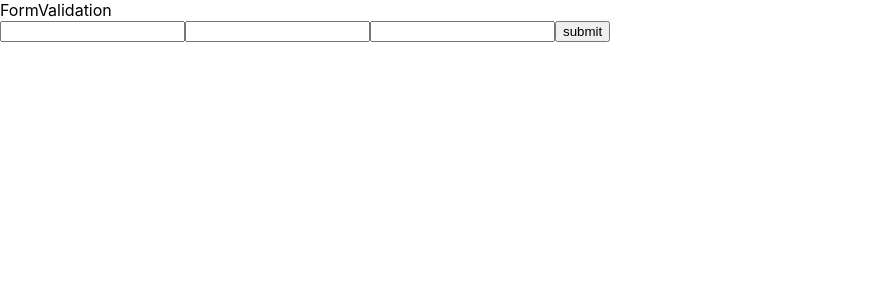
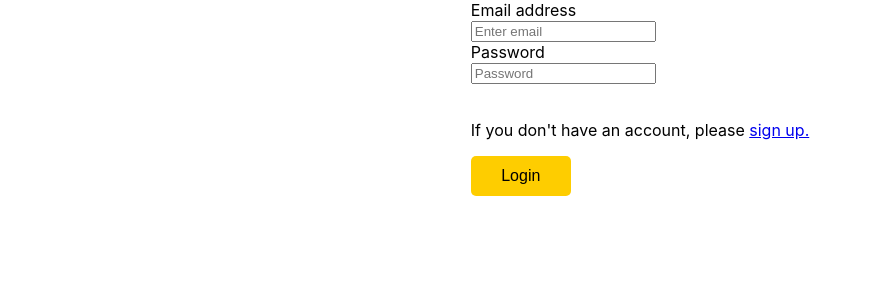
Before and after one commit to sriram-s-04/React_Gt, a React (Create React App) app: page /Login in a window 1280 px wide. Shown: the top 300 px of the page, without its empty margins (0-871 px from the left). Built offline with nearby package versions, Linux system fonts and the light colour scheme.

Commit message:
Updated local_session_storage(29-05-25)

```diff
--- a/src/App.js
+++ b/src/App.js
@@ -3,7 +3,6 @@ import './App.css';
 import Day from './Tasks_sri/Day';
 import PropsComp from './Training/PropsComp';
 import Date_23_05 from './Tasks_sri/Date_23_05/Date_23_05';
-import UseStateHook from './Training/UseStateHook';
 import { Usestate } from './Tasks_sri/Date_23_05/Usestate';
 import { BrowserRouter, Routes, Route } from 'react-router-dom';
 import Routing from './Training/Routing';
@@ -13,7 +12,9 @@ import Form from './Training/Form_26_05';
 import Form_usingState from './Tasks_sri/Form_usingState';
 import Form_clone from './Tasks_sri/Date_26_05/Form';
 import { Nav_details } from './Tasks_sri/Date_26_05/Nav_details';
-import FormValidation from './Training/FormValidation';
+import Login from './Tasks_sri/Date_29_05/Login';
+import Formusing_local_session from './Tasks_sri/Date_29_05/Formusing_local_session';
+import Home from './Tasks_sri/Date_29_05/Home';
 
 function App() {
   return (
@@ -23,7 +24,7 @@ function App() {
       {/* <Date_23_05 /> */}
     {/* <UseStateHook />       */}
     {/* <Usestate /> */}
-    {<FormValidation />}
+    {/* {<FormValidation />} */}
     <BrowserRouter>
       <Routes>
         <Route path='' element={<Routing />}></Route>
@@ -38,6 +39,9 @@ function App() {
         <Route path = "/Form_usingState" element={<Form_usingState/>}></Route>
         <Route path='/Form_clone' element={<Form_clone />}></Route>
         <Route path='/Nav_details/:Name/:email/:phonenumber/:collegeName/:collegeState/:graduationYear/:reactNativeExperience/:javascriptExperience' element={<Nav_details/>}></Route>
+        <Route path='/Formusing_local_session' element={<Formusing_local_session/>}></Route>
+          <Route path='/Login' element={<Login />}></Route>
+          <Route path='/Home' element={<Home/>}></Route>
       </Routes>
     </BrowserRouter>
     </div>
--- /dev/null
+++ b/src/Tasks_sri/Date_29_05/Formusing_local_session.js
@@ -0,0 +1,60 @@
+import { Formik } from "formik";
+import React, { useState } from "react";
+import Button from 'react-bootstrap/Button';
+import Form from 'react-bootstrap/Form';
+import * as yup from "yup"
+import { useNavigate } from 'react-router-dom';
+const Formusing_local_session = () => {
+  const [details,setDetails] = useState({
+    emailId:"",
+    password:""
+})
+
+  const schema = yup.object().shape({
+    emailId:yup.string().email().required(),
+    password:yup.string().min(8).required()
+  })
+  const navigate = useNavigate();
+
+  const onFormSubmit = (values) => {
+    localStorage.setItem("details", JSON.stringify(values));
+    sessionStorage.setItem("userDetails", JSON.stringify(values));
+    navigate('/Login');
+  }
+  return (
+    <>
+    <Formik
+    initialValues={details}
+    validationSchema={schema}
+    enableReinitialize
+    onSubmit={(values) => onFormSubmit(values)}>
+
+      {({handleChange, handleSubmit, values}) => (
+       <div style={{display:'flex',justifyContent:'center'}} >
+        <Form onSubmit={handleSubmit} >
+
+          <Form.Group className="mb-3" controlId="formBasicEmail">
+            <Form.Label>Email address</Form.Label><br/>
+            <Form.Control type="email" placeholder="Enter email" onChange={handleChange} name="emailId"/><br/>
+          </Form.Group>
+          <Form.Group className="mb-3" controlId="formBasicPassword">
+            <Form.Label>Password</Form.Label><br/>
+            <Form.Control type="password" placeholder="Password" onChange={handleChange} name="password" />
+          </Form.Group>
+          <br/>
+          <p>If you have an account, please <a href="/Login">log in.</a></p>
+          <Form.Group>
+            <Button variant="primary" type="submit">
+          Submit
+        </Button>
+      </Form.Group>
+
+    </Form>
+    </div>
+    )}
+    </Formik>
+  </>
+  );
+};
+
+export default Formusing_local_session;
--- /dev/null
+++ b/src/Tasks_sri/Date_29_05/Home.js
@@ -0,0 +1,15 @@
+import React from 'react'
+import { useLocation, useParams } from 'react-router-dom';
+
+const Home = () => {
+    let successfulLogin = useLocation();
+  return (
+    <div>
+        <p>Your email: {successfulLogin.state.email}</p>
+        <p>Your password: {successfulLogin.state.pass}</p>
+
+    </div>
+  )
+}
+
+export default Home
--- /dev/null
+++ b/src/Tasks_sri/Date_29_05/Login.js
@@ -0,0 +1,62 @@
+import { Formik } from "formik";
+import React, { use, useState } from "react";
+import Button from 'react-bootstrap/Button';
+import Form from 'react-bootstrap/Form';
+import * as yup from "yup"
+import { useLocation, useNavigate } from 'react-router-dom';
+
+const Formusing_local_session = () => {
+    let detaillocation = useLocation();
+  const [details,setDetails] = useState({
+    email:"",
+    pass:""
+})
+    let data = localStorage.getItem("details");
+    let parsed_data = JSON.parse(data);
+  const schema = yup.object().shape({
+    email:yup.string().email().required(),
+    pass:yup.string().min(8).required()
+  })
+  const navigate = useNavigate();
+
+  const onFormSubmit = (values) => {
+
+    (values.email == parsed_data.emailId && values.pass == parsed_data.password) ? navigate('/Home',{state:values}): alert("Invalid credentials");
+  }
+  return (
+    <>
+    <Formik
+    initialValues={details}
+    validationSchema={schema}
+    enableReinitialize
+    onSubmit={(values) => onFormSubmit(values)}>
+
+      {({handleChange, handleSubmit, values}) => (
+       <div style={{display:'flex',justifyContent:'center'}} >
+        <Form onSubmit={handleSubmit} >
+
+          <Form.Group className="mb-3" controlId="formBasicEmail">
+            <Form.Label>Email address</Form.Label><br/>
+            <Form.Control type="email" placeholder="Enter email" onChange={handleChange} name="email"/><br/>
+          </Form.Group>
+          <Form.Group className="mb-3" controlId="formBasicPassword">
+            <Form.Label>Password</Form.Label><br/>
+            <Form.Control type="password" placeholder="Password" onChange={handleChange} name="pass" />
+          </Form.Group>
+          <br/>
+          <p>If you don't have an account, please <a href="/Formusing_local_session">sign up.</a></p>
+          <Form.Group>
+            <Button variant="primary" type="submit">
+          Login
+        </Button>
+      </Form.Group>
+
+    </Form>
+    </div>
+    )}
+    </Formik>
+  </>
+  );
+};
+
+export default Formusing_local_session;
```
